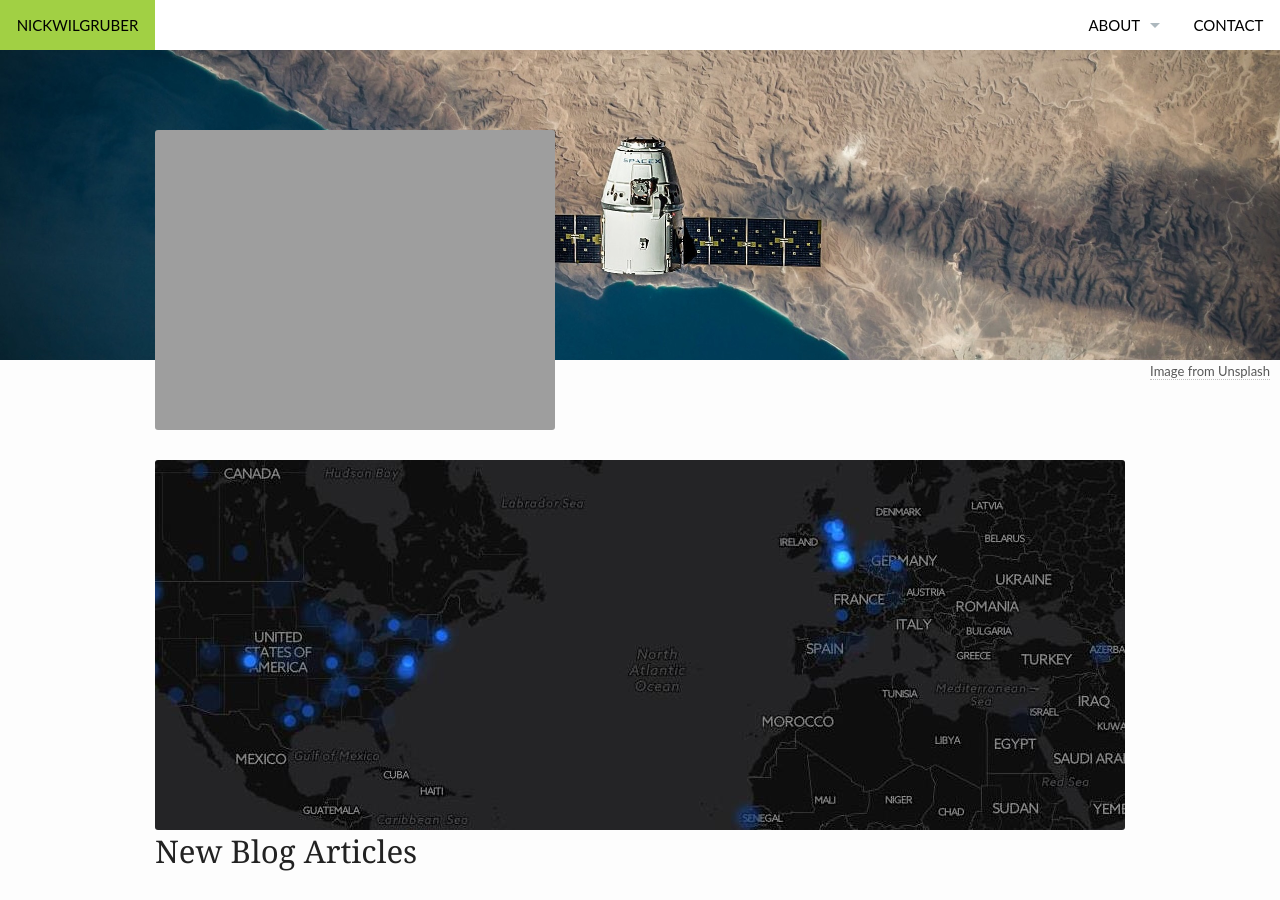
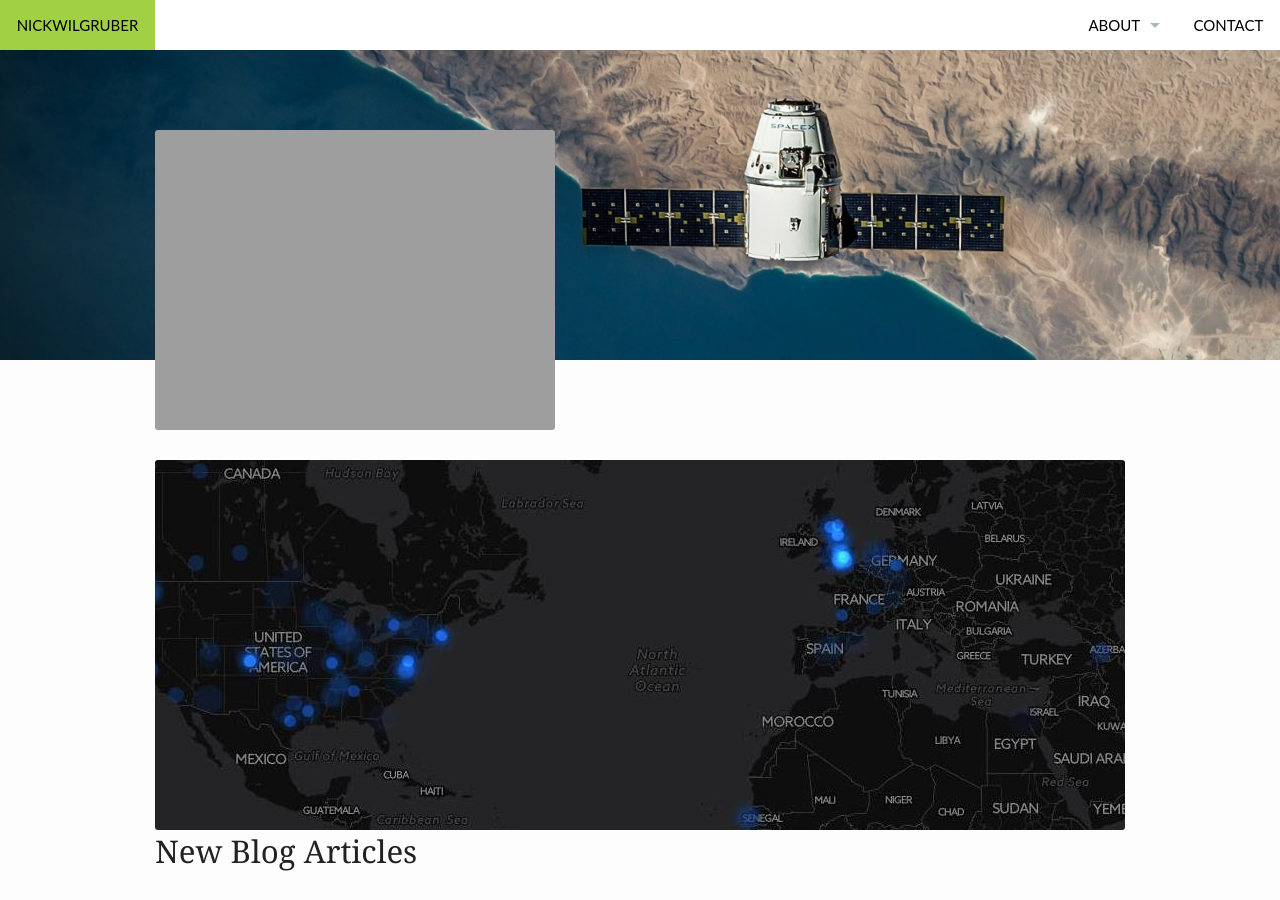
Before and after one commit to wontgruber/wontgruber.github.io, a Jekyll site: the page built from pages/pages-root-folder/index.md, in a window 1280 px wide and 900 px high. Built offline with Jekyll 4.4.1, drawn with Linux system fonts in a browser that asks for light colours.

Commit message:
Change header photo

```diff
--- a/pages/pages-root-folder/index.md
+++ b/pages/pages-root-folder/index.md
@@ -1,8 +1,6 @@
 ---
 layout: frontpage
 header:
-    image_fullwidth: "Space-X-cropped.jpg"
-    caption: Image from Unsplash
-    caption_url: https://unsplash.com/
+    image_fullwidth: "Space_X_16x5.jpg"
 permalink: /index.html
 ---
```
